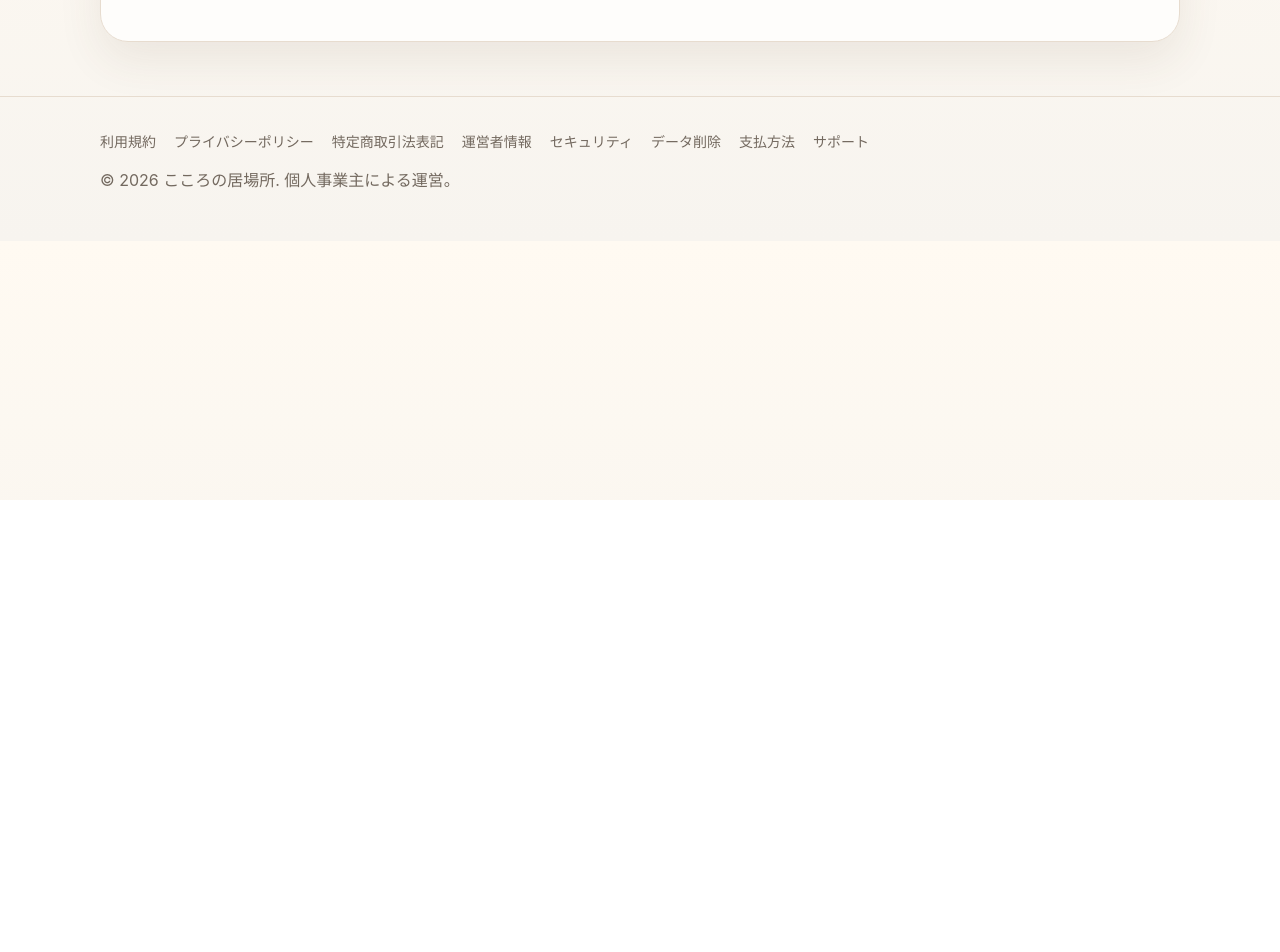
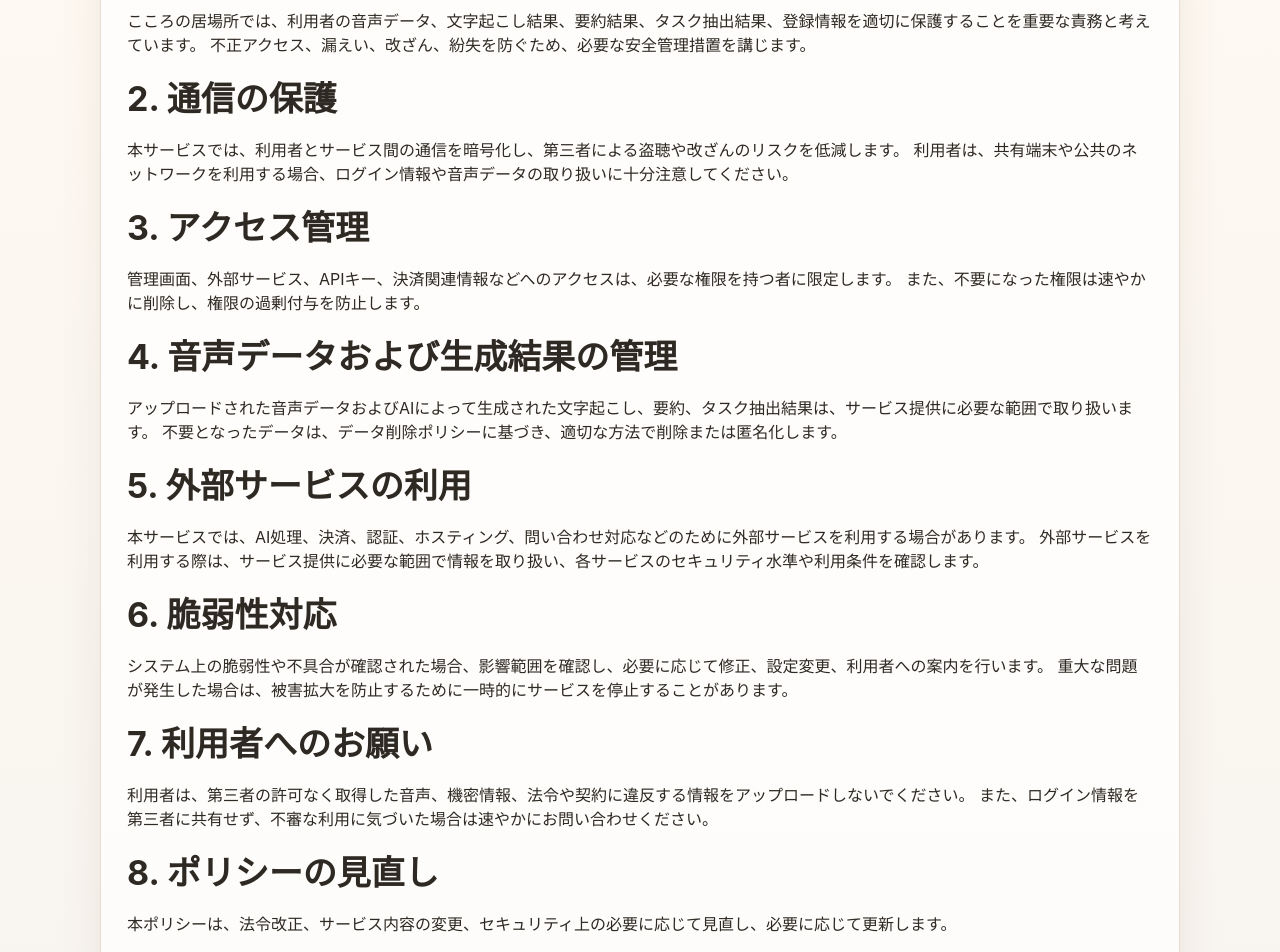
Before and after one commit to Yuki-ux-jpg-png/ai_gijiroku, a Next.js app: page /security-policy in a window 1280 px wide. Shown: the part 300-1252 px from the top of the page. Before the commit the page ends 800 px from the top, so only its background shows below. Built offline with nearby package versions, Linux system fonts and the light colour scheme.

Commit message:
Update page.tsx

```diff
--- a/app/security-policy/page.tsx
+++ b/app/security-policy/page.tsx
@@ -1 +1,81 @@
-export default function Page(){return <main className="section"><div className="container"><div className="card"><h1>セキュリティポリシー</h1><p className="muted">通信の暗号化、APIキーの環境変数管理、アクセス制御、最小限のデータ保存を基本方針とします。音声データは不要になり次第削除する運用を推奨します。</p></div></div></main>}
+export default function Page() {
+  return (
+    <main className="section">
+      <div className="container">
+        <div className="card legal">
+          <h1>セキュリティポリシー</h1>
+
+          <section>
+            <h2>1. 基本方針</h2>
+            <p>
+              こころの居場所では、利用者の音声データ、文字起こし結果、要約結果、タスク抽出結果、登録情報を適切に保護することを重要な責務と考えています。
+              不正アクセス、漏えい、改ざん、紛失を防ぐため、必要な安全管理措置を講じます。
+            </p>
+          </section>
+
+          <section>
+            <h2>2. 通信の保護</h2>
+            <p>
+              本サービスでは、利用者とサービス間の通信を暗号化し、第三者による盗聴や改ざんのリスクを低減します。
+              利用者は、共有端末や公共のネットワークを利用する場合、ログイン情報や音声データの取り扱いに十分注意してください。
+            </p>
+          </section>
+
+          <section>
+            <h2>3. アクセス管理</h2>
+            <p>
+              管理画面、外部サービス、APIキー、決済関連情報などへのアクセスは、必要な権限を持つ者に限定します。
+              また、不要になった権限は速やかに削除し、権限の過剰付与を防止します。
+            </p>
+          </section>
+
+          <section>
+            <h2>4. 音声データおよび生成結果の管理</h2>
+            <p>
+              アップロードされた音声データおよびAIによって生成された文字起こし、要約、タスク抽出結果は、サービス提供に必要な範囲で取り扱います。
+              不要となったデータは、データ削除ポリシーに基づき、適切な方法で削除または匿名化します。
+            </p>
+          </section>
+
+          <section>
+            <h2>5. 外部サービスの利用</h2>
+            <p>
+              本サービスでは、AI処理、決済、認証、ホスティング、問い合わせ対応などのために外部サービスを利用する場合があります。
+              外部サービスを利用する際は、サービス提供に必要な範囲で情報を取り扱い、各サービスのセキュリティ水準や利用条件を確認します。
+            </p>
+          </section>
+
+          <section>
+            <h2>6. 脆弱性対応</h2>
+            <p>
+              システム上の脆弱性や不具合が確認された場合、影響範囲を確認し、必要に応じて修正、設定変更、利用者への案内を行います。
+              重大な問題が発生した場合は、被害拡大を防止するために一時的にサービスを停止することがあります。
+            </p>
+          </section>
+
+          <section>
+            <h2>7. 利用者へのお願い</h2>
+            <p>
+              利用者は、第三者の許可なく取得した音声、機密情報、法令や契約に違反する情報をアップロードしないでください。
+              また、ログイン情報を第三者に共有せず、不審な利用に気づいた場合は速やかにお問い合わせください。
+            </p>
+          </section>
+
+          <section>
+            <h2>8. ポリシーの見直し</h2>
+            <p>
+              本ポリシーは、法令改正、サービス内容の変更、セキュリティ上の必要に応じて見直し、必要に応じて更新します。
+            </p>
+          </section>
+
+          <section>
+            <h2>9. お問い合わせ</h2>
+            <p>
+              セキュリティに関するお問い合わせは、お問い合わせページよりご連絡ください。
+            </p>
+          </section>
+        </div>
+      </div>
+    </main>
+  );
+}
```
